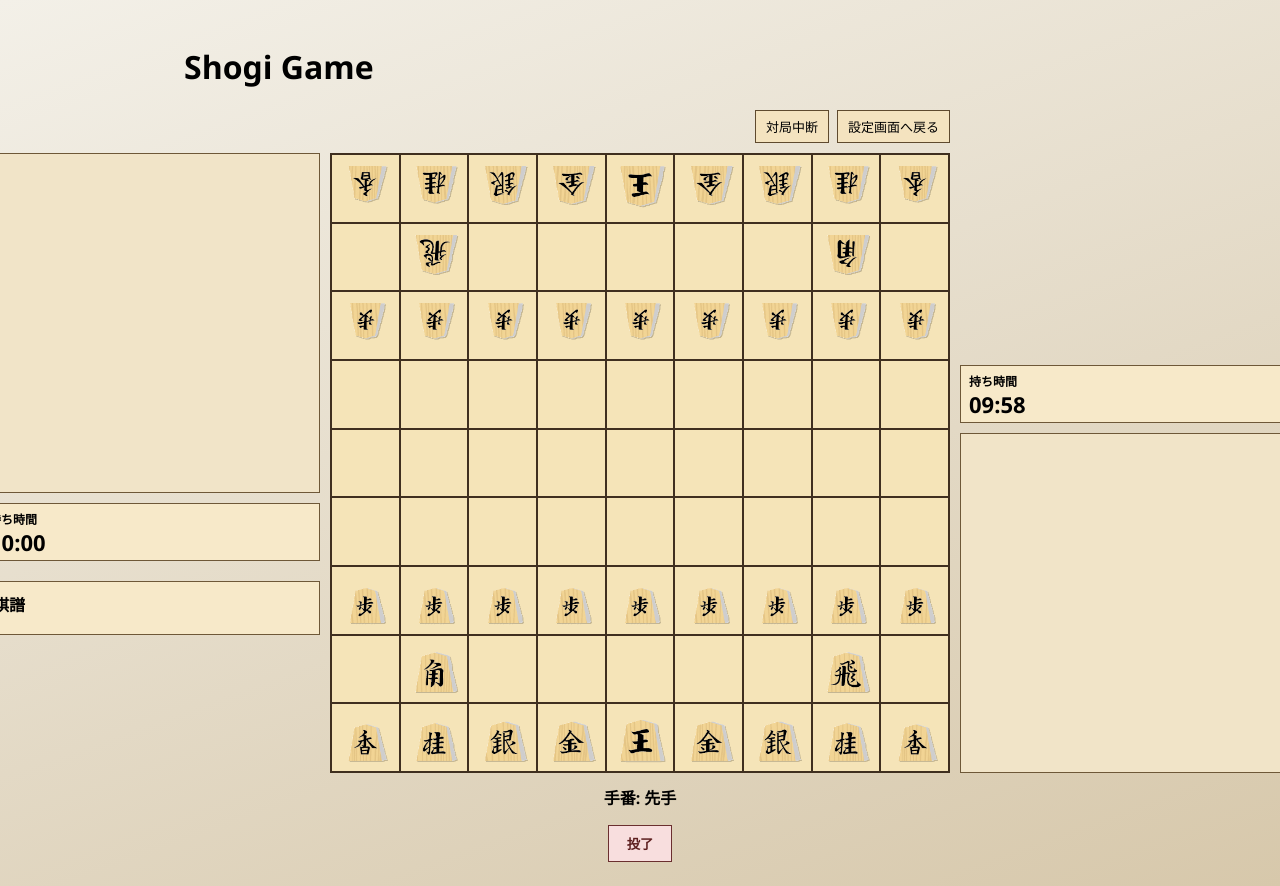
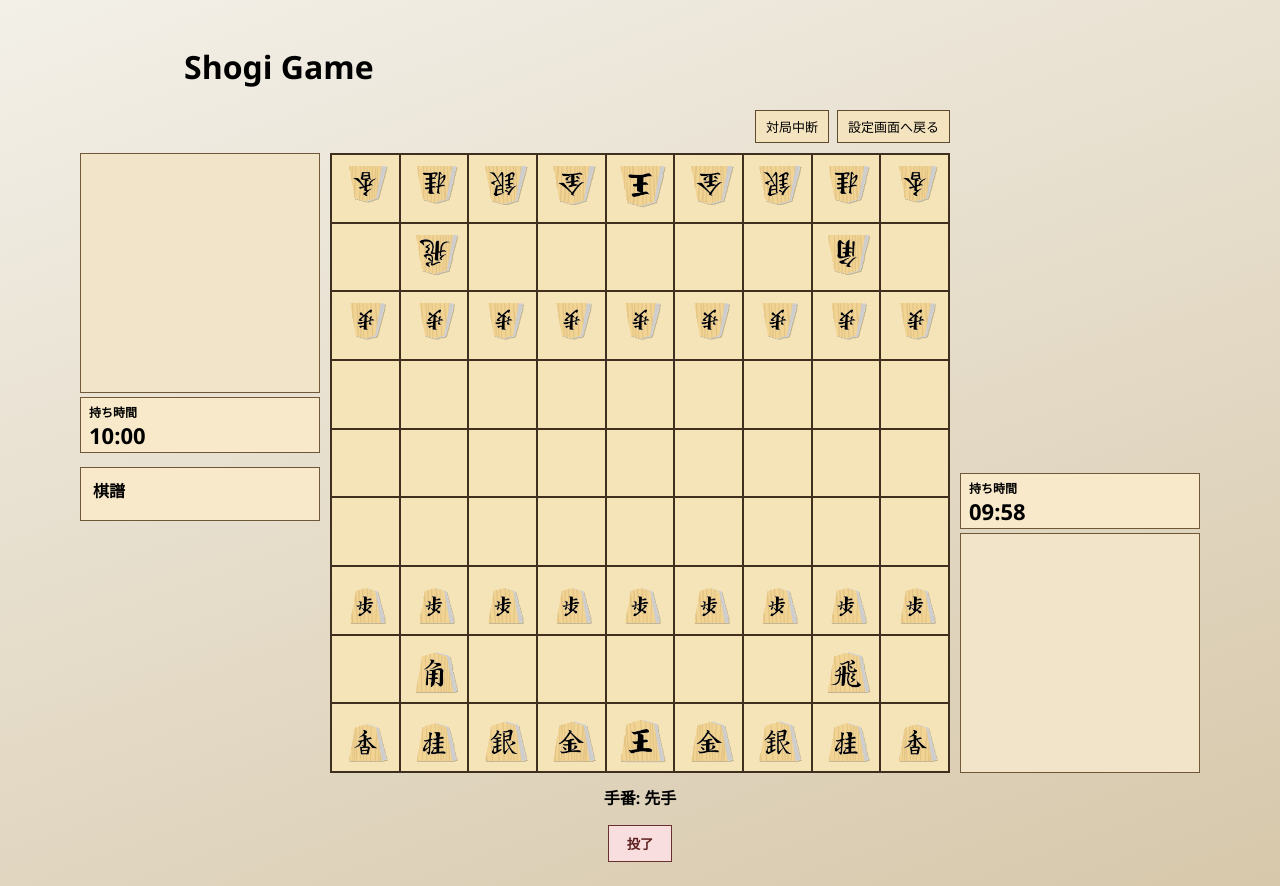
Before and after one commit to drumsuko1113/codex_test_creategame, a React (Vite) app in the folder app/: page / in a window 1280 px wide. Both pictures are taken after a click on the button "対局開始". Built offline with nearby package versions, Linux system fonts and the light colour scheme.

Commit message:
駒台と持ち時間の合計サイズを盤面半分以内に調整

```diff
--- a/app/src/styles/globals.css
+++ b/app/src/styles/globals.css
@@ -205,27 +205,27 @@ body {
 
 .hand-anchor {
   position: absolute;
-  width: 340px;
+  width: 240px;
   display: grid;
-  gap: 10px;
+  gap: 4px;
 }
 
 .hand-anchor-white {
-  left: -350px;
+  left: -250px;
   top: 0;
 }
 
 .hand-anchor-black {
-  right: -350px;
+  right: -250px;
   bottom: 0;
 }
 
 .hand-panel {
   display: grid;
   gap: 8px;
-  width: 340px;
-  height: 340px;
-  padding: 10px;
+  width: 240px;
+  height: 240px;
+  padding: 8px;
   border: 1px solid #6e5838;
   background: #f1e4c8;
 }
@@ -233,7 +233,7 @@ body {
 .clock-panel {
   border: 1px solid #6e5838;
   background: #f7e9c9;
-  padding: 6px 8px;
+  padding: 5px 8px;
 }
 
 .clock-title {
@@ -258,7 +258,8 @@ body {
 .hand-pieces {
   display: grid;
   grid-template-columns: repeat(4, 1fr);
-  gap: 6px;
+  column-gap: 2px;
+  row-gap: 6px;
   align-content: start;
 }
 
@@ -401,7 +402,7 @@ body {
 
   .hand-anchor {
     position: static;
-    width: 340px;
+    width: 240px;
     margin: 0 auto;
   }
 
```
